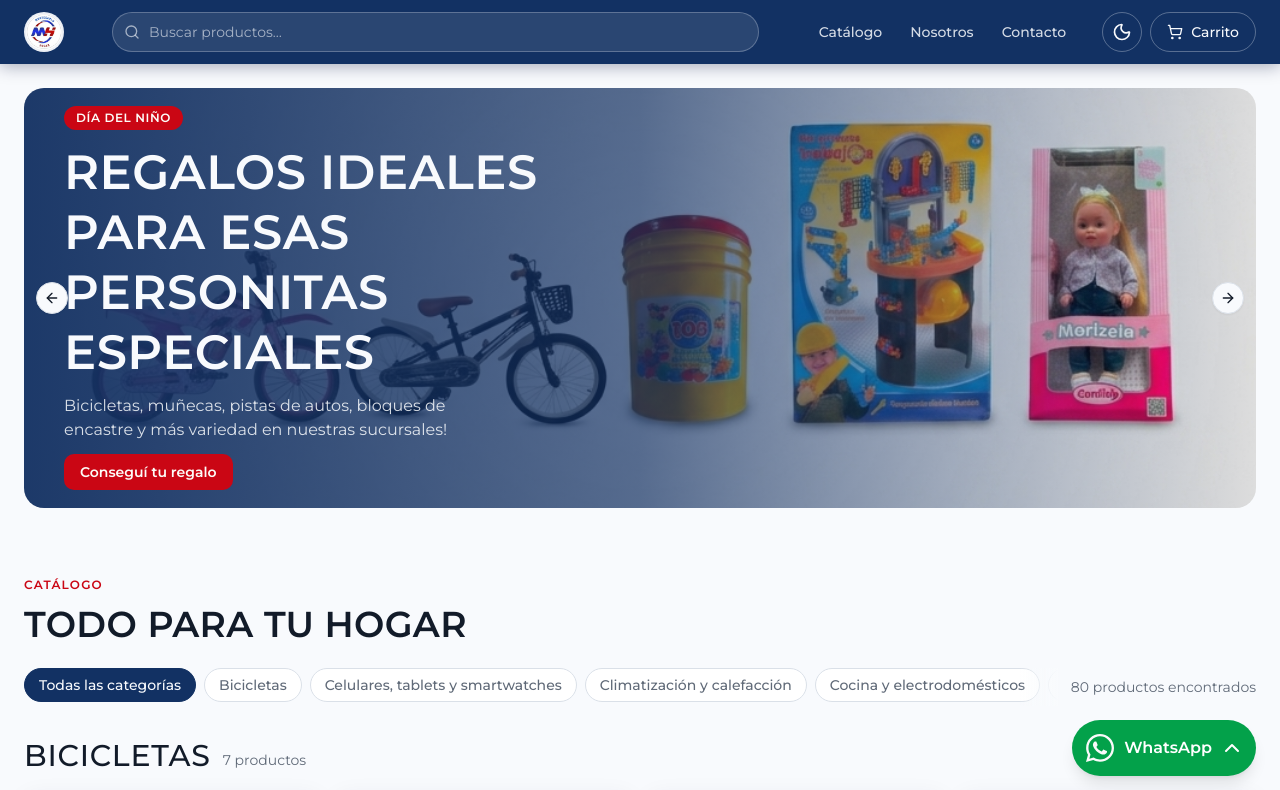
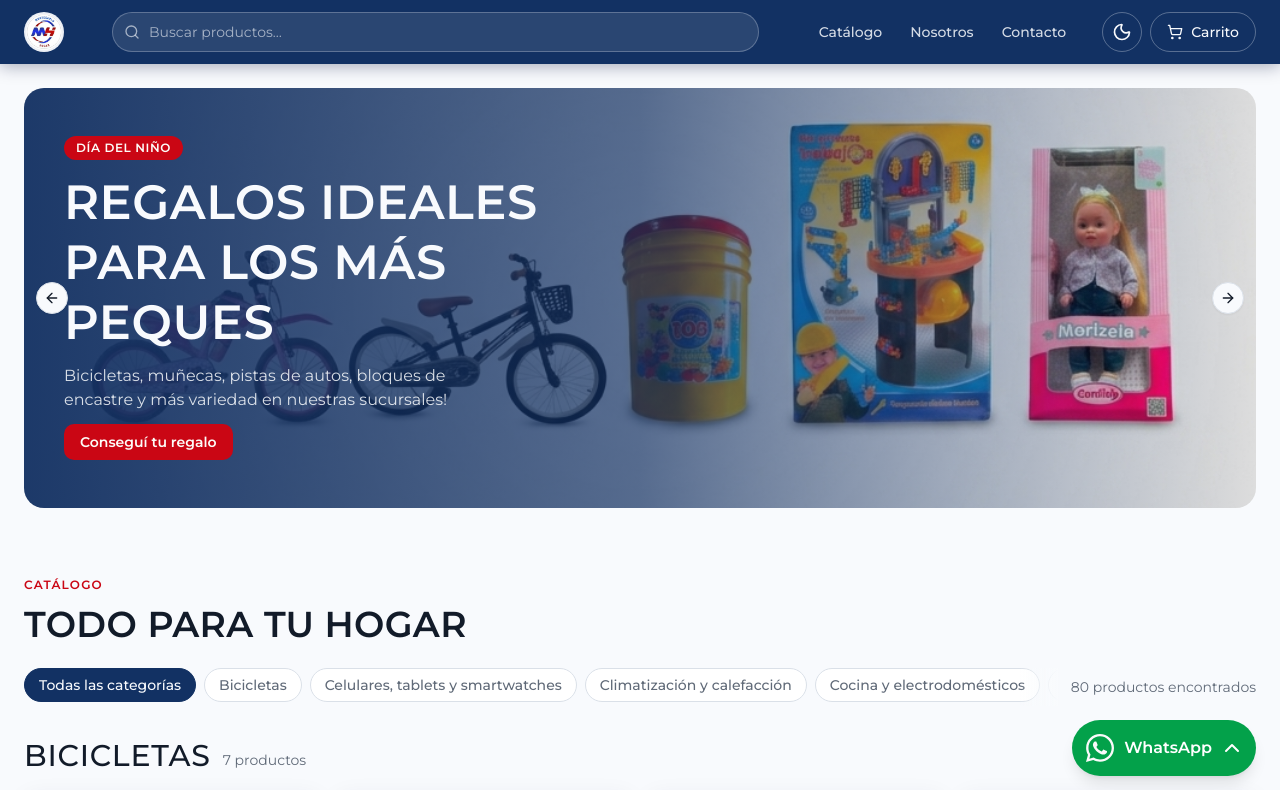
Before and after one commit to MatibarraGit/montecarlo-web, a Next.js app: page / in a window 1280 px wide. Shown: the top 790 px of the page. Built offline with nearby package versions, Linux system fonts and the light colour scheme.

Commit message:
Correción de los tamaños de texto y el texto del HerCarousel

```diff
--- a/src/components/HeroCarousel.tsx
+++ b/src/components/HeroCarousel.tsx
@@ -25,7 +25,7 @@ const SLIDES = [
   {
     image: "/hero-regalos-dia-del-niño-3.png",
     eyebrow: "Día del niño",
-    title: "Regalos ideales para esas personitas especiales",
+    title: "Regalos ideales para los más peques",
     text: "Bicicletas, muñecas, pistas de autos, bloques de encastre y más variedad en nuestras sucursales!",
     cta: "Conseguí tu regalo",
   },
@@ -65,7 +65,7 @@ export function HeroCarousel() {
                   <span className="bg-secondary text-secondary-foreground w-fit rounded-full px-3 py-1 text-xs font-bold tracking-wider uppercase">
                     {slide.eyebrow}
                   </span>
-                  <h2 className="font-heading text-3xl leading-tight font-bold uppercase sm:text-5xl">
+                  <h2 className="font-heading text-xl leading-tight font-bold uppercase xs:text-2xl sm:text-5xl">
                     {slide.title}
                   </h2>
                   <p className="text-primary-foreground/85 max-w-md text-sm sm:text-base">
```
